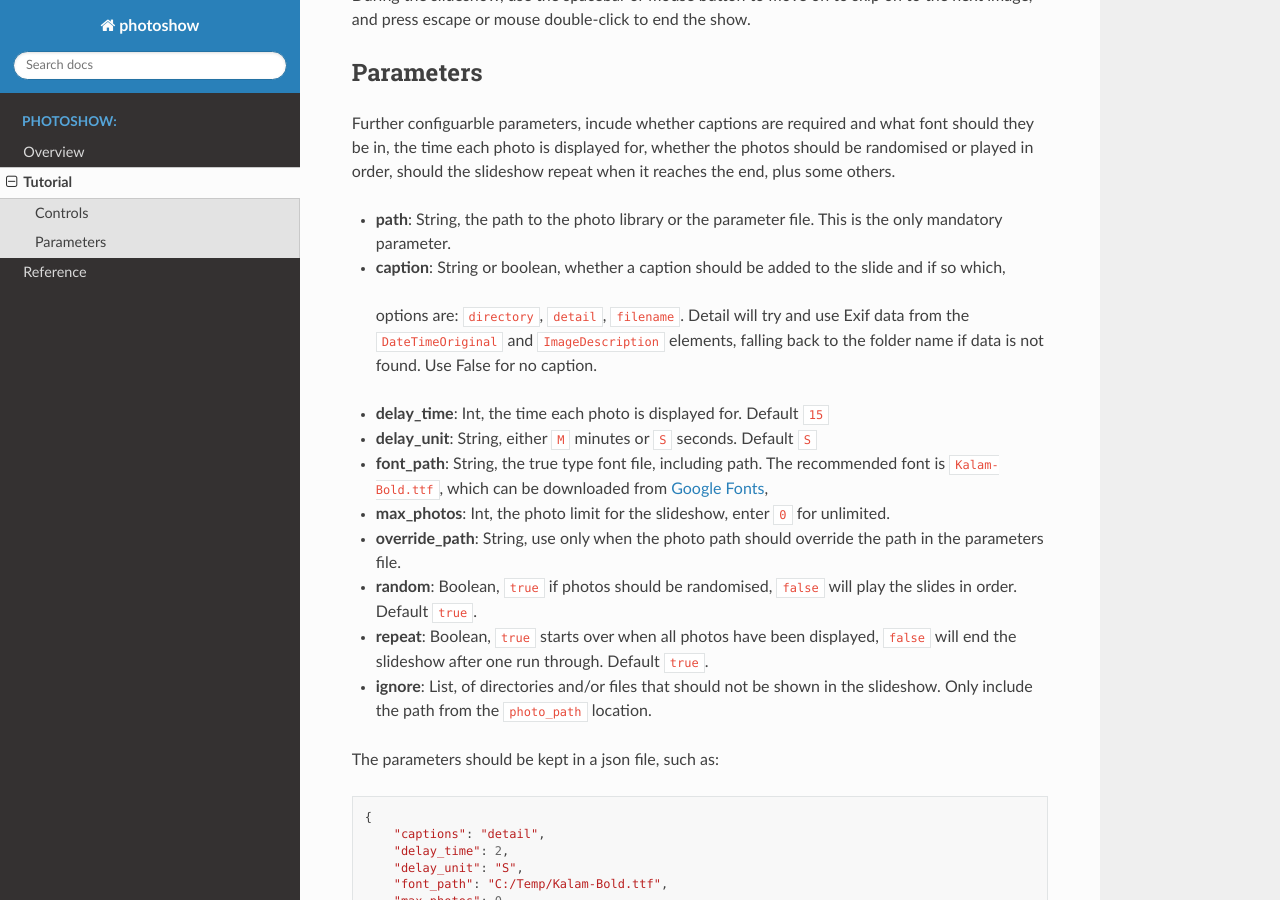
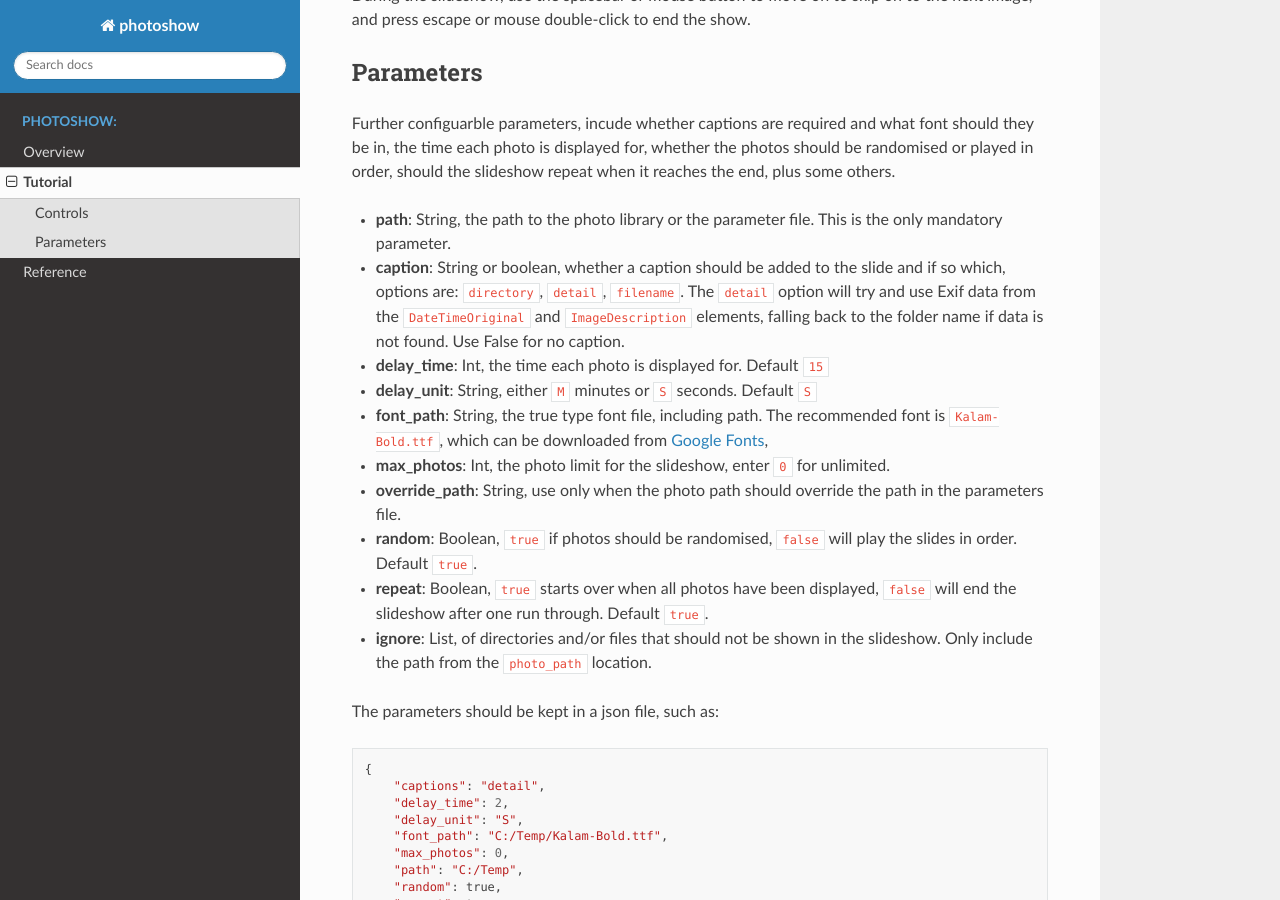
Before and after one commit to rikfair/photoshow, a Sphinx documentation site: the page built from docs/tutorial.rst, in a window 1280 px wide and 900 px high, scrolled down 954 px. Built offline with Sphinx 7.4.7 and the Read the Docs theme 2.0.0, drawn with Linux system fonts in a browser that asks for light colours.

Commit message:
Update tutorial.rst

```diff
--- a/docs/tutorial.rst
+++ b/docs/tutorial.rst
@@ -48,9 +48,7 @@ Parameters
 Further configuarble parameters, incude whether captions are required and what font should they be in, the time each photo is displayed for, whether the photos should be randomised or played in order, should the slideshow repeat when it reaches the end, plus some others.
 
 - **path**: String, the path to the photo library or the parameter file. This is the only mandatory parameter.
-- **caption**: String or boolean, whether a caption should be added to the slide and if so which,
- options are: ``directory``, ``detail``, ``filename``.
- Detail will try and use Exif data from the ``DateTimeOriginal`` and ``ImageDescription`` elements, falling back to the folder name if data is not found. Use False for no caption.
+- **caption**: String or boolean, whether a caption should be added to the slide and if so which, options are: ``directory``, ``detail``, ``filename``. The ``detail`` option will try and use Exif data from the ``DateTimeOriginal`` and ``ImageDescription`` elements, falling back to the folder name if data is not found. Use False for no caption.
 - **delay_time**: Int, the time each photo is displayed for. Default ``15``
 - **delay_unit**: String, either ``M`` minutes or ``S`` seconds. Default ``S``
 - **font_path**: String, the true type font file, including path. The recommended font is ``Kalam-Bold.ttf``, which can be downloaded from `Google Fonts <https://fonts.google.com/specimen/Kalam>`_,
```
